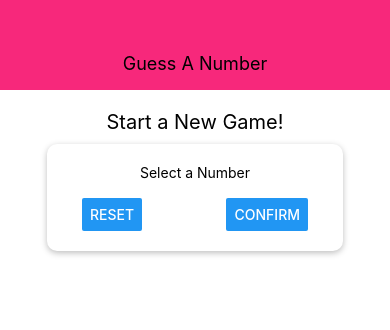
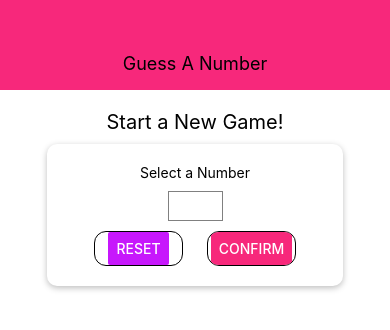
Before and after one commit to jakrim/guessNumberApp, a React Native app: screen / in a window 390 px wide. Shown: the top 330 px of the page. Built offline with nearby package versions, Linux system fonts and the light colour scheme.

Commit message:
Create color theme & adjust InputText field on StartGameScreen

```diff
--- a/components/Header.js
+++ b/components/Header.js
@@ -1,5 +1,7 @@
 import React from 'react';
 import { View, Text, StyleSheet } from 'react-native';
+
+import Colors from '../constants/colors';
 
 const Header = props => {
   return (
@@ -14,7 +16,7 @@
     width: '100%',
     height: 90,
     paddingTop: 36,
-    backgroundColor: '#f7287b',
+    backgroundColor: Colors.primary,
     alignItems: 'center',
     justifyContent: 'center'
   },
--- /dev/null
+++ b/components/Input.js
@@ -0,0 +1,17 @@
+import React from 'react';
+import { TextInput, StyleSheet } from 'react-native';
+
+const Input = props => {
+  return <TextInput {...props} style={{ ...styles.input, ...props.style }} />;
+};
+
+const styles = StyleSheet.create({
+  input: {
+    height: 30,
+    borderColor: 'grey',
+    borderWidth: 1,
+    marginVertical: 10
+  }
+});
+
+export default Input;
--- /dev/null
+++ b/constants/colors.js
@@ -0,0 +1,4 @@
+export default {
+  primary: '#f7287b',
+  accent: '#c717fc'
+};
--- a/screens/StartGameScreen.js
+++ b/screens/StartGameScreen.js
@@ -1,20 +1,80 @@
-import React from 'react';
-import { View, StyleSheet, Text, TextInput, Button } from 'react-native';
+import React, { useState } from 'react';
+import {
+  View,
+  StyleSheet,
+  Text,
+  Button,
+  Keyboard,
+  TouchableWithoutFeedback
+} from 'react-native';
+
 import Card from '../components/Card';
+import Colors from '../constants/colors';
+import Input from '../components/Input';
 
 const StartGameScreen = props => {
+  const [enteredValue, setEnteredValue] = useState('');
+  const [confirmed, setConfirmed] = useState(false);
+  const [selectedNumber, setSelectedNumber] = useState();
+
+  const numberInputHandler = inputText => {
+    setEnteredValue(inputText.replace(/[^0-9]/g, ''));
+  };
+
+  const resetInputHandler = () => {
+    setEnteredValue('');
+    setConfirmed(false);
+  };
+
+  const confirmInputHandler = () => {
+    const chosenNumber = parseInt(enteredValue);
+    if (chosenNumber === NaN || chosenNumber <= 0 || chosenNumber > 999) {
+      return;
+    }
+    setConfirmed(true);
+    setSelectedNumber(parseInt(enteredValue));
+    setEnteredValue('');
+  };
+
   return (
+    <TouchableWithoutFeedback
+      onPress={() => {
+        Keyboard.dismiss();
+      }}
+    >
       <View style={styles.screen}>
         <Text style={styles.title}>Start a New Game!</Text>
         <Card style={styles.inputContainer}>
           <Text>Select a Number</Text>
-        <TextInput />
+          <Input
+            style={styles.input}
+            keyboardType={'number-pad'}
+            maxLength={3}
+            blurOnSubmit
+            autoCapitalize='none'
+            autoCorrect={false}
+            value={enteredValue}
+            onChangeText={numberInputHandler}
+          />
           <View style={styles.buttonContainer}>
-          <Button title='Reset' onPress={() => {}} />
-          <Button title='Confirm' onPress={() => {}} />
+            <View style={styles.button}>
+              <Button
+                title='Reset'
+                onPress={resetInputHandler}
+                color={Colors.accent}
+              />
+            </View>
+            <View style={styles.button}>
+              <Button
+                title='Confirm'
+                onPress={confirmInputHandler}
+                color={Colors.primary}
+              />
+            </View>
           </View>
         </Card>
       </View>
+    </TouchableWithoutFeedback>
   );
 };
 
@@ -39,6 +99,20 @@
     width: '100%',
     justifyContent: 'space-between',
     paddingHorizontal: 15
+  },
+  button: {
+    flex: 1,
+    width: '100%',
+    borderColor: 'black',
+    borderWidth: 1,
+    marginHorizontal: 12,
+    borderRadius: 12,
+    overflow: 'hidden',
+    alignItems: 'center'
+  },
+  input: {
+    width: 55,
+    textAlign: 'center'
   }
 });
 
```
Lines whose indentation alone changed are shown as unchanged.
